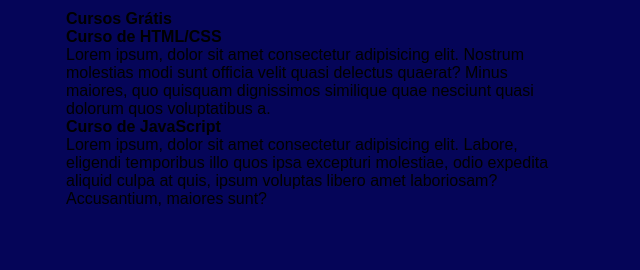
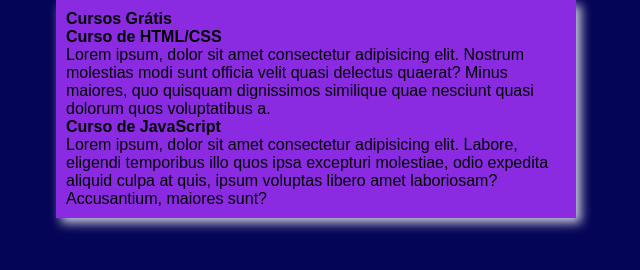
Before and after one commit to gabrielm2001/projeto-site, a plain HTML site: page index.html in a window 1280 px wide. Shown: the whole page, without its empty margins (324-964 px from the left). Drawn offline with Linux system fonts and the light colour scheme.

Commit message:
Adicionei o box-shadow e o BC

```diff
--- a/styles/style.css
+++ b/styles/style.css
@@ -13,6 +13,6 @@ main{
     padding: 10px;
     width: 500px;
     margin: auto;
-    box-shadow: 5px 5px 10px rgba(rgb(17, 82, 102), 0.5);
-
+    box-shadow: 5px 5px 10px rgb(202, 202, 219);
+    background-color: blueviolet;
 }
```
